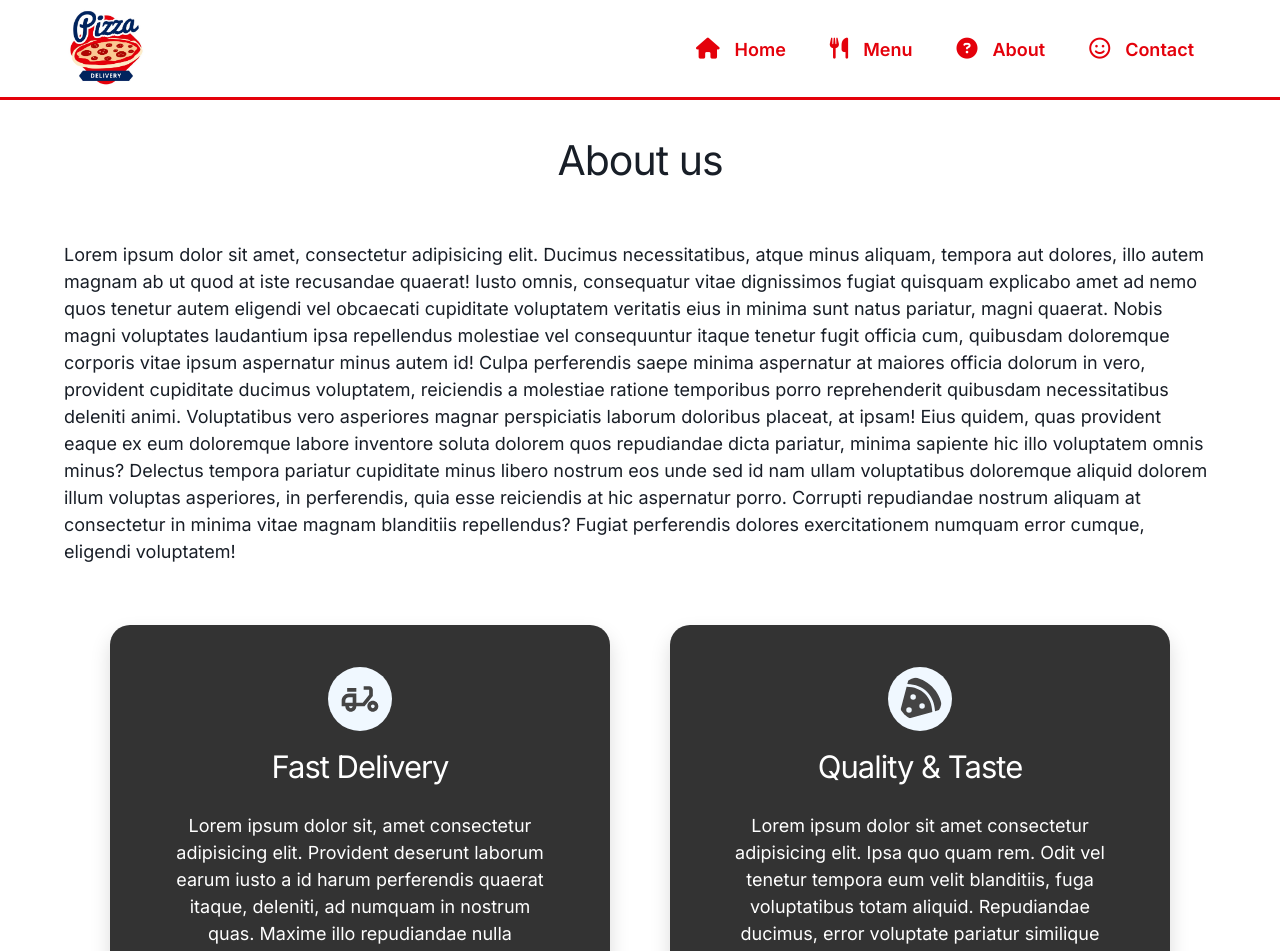
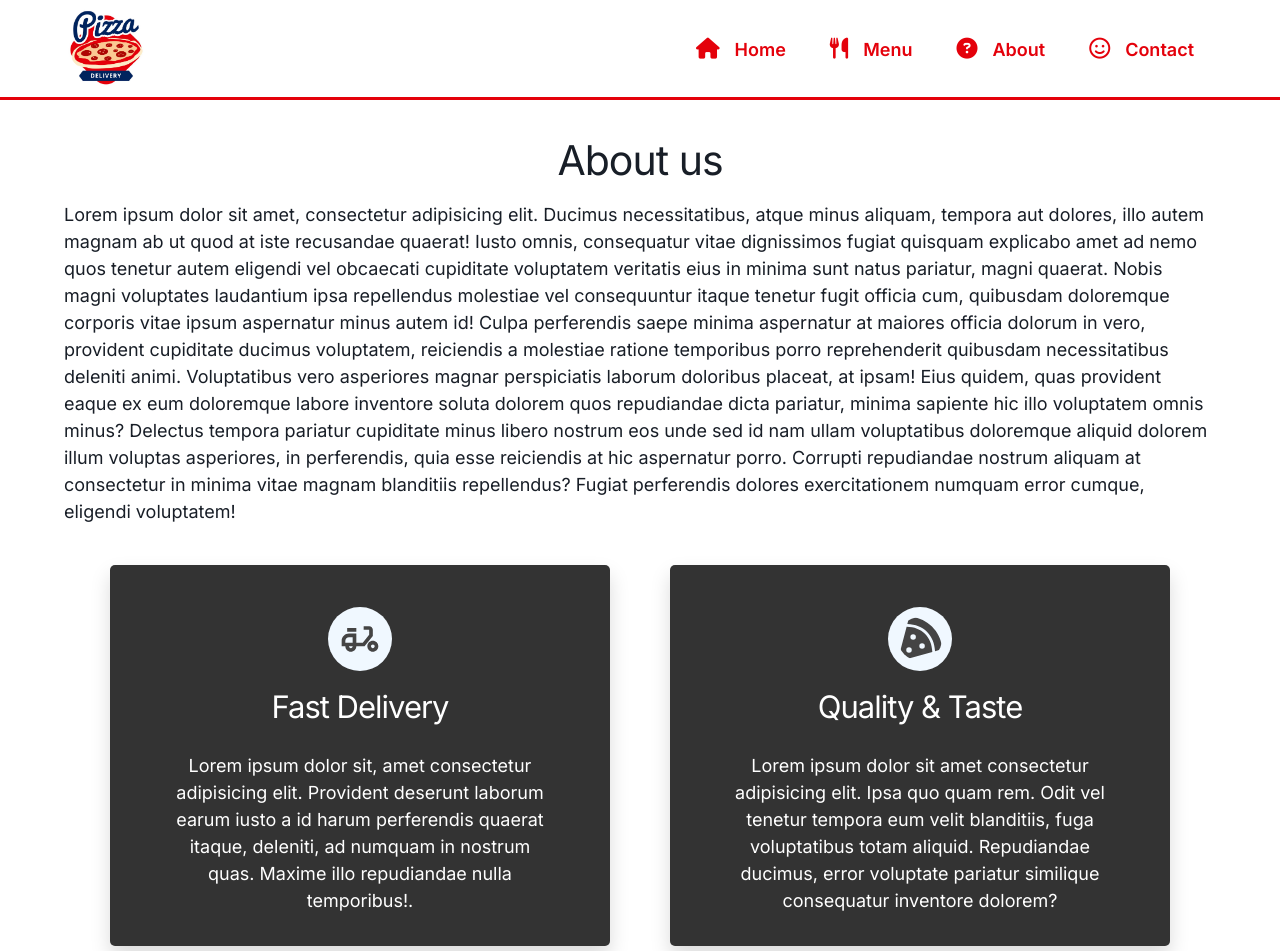
Before and after one commit to Mahyarnafisi/pizza, a React (Create React App) app: page /about in a window 1280 px wide. Shown: the top 951 px of the page. Built offline with nearby package versions, Linux system fonts and the light colour scheme; a web font is replaced by a local one.

Commit message:
added contact page background webp

```diff
--- a/src/pages/Contact.jsx
+++ b/src/pages/Contact.jsx
@@ -1,13 +1,7 @@
 import React from "react";
 import "../styles/contact.css";
 function Contact() {
-  return (
-    <div className="contact">
-      <div className="container">
-        <h1>Contact page</h1>
-      </div>
-    </div>
-  );
+  return <div className="contact">contact</div>;
 }
 
 export default Contact;
--- a/src/styles/about.css
+++ b/src/styles/about.css
@@ -16,12 +16,12 @@
 .about__header__title {
   font-size: 4.1rem;
   text-align: center;
-  margin-bottom: 4rem;
+  /* margin-bottom: 4rem; */
   font-weight: 400;
 }
 .about__header__text {
   font-size: 1.8rem;
-  padding: 2rem 0;
+  margin: 2rem 0;
 }
 
 .about__body {
@@ -46,7 +46,7 @@
   flex-direction: column;
   padding: 2rem;
   /* gap: 2rem; */
-  border-radius: 2rem;
+  border-radius: 0.5rem;
   box-shadow: 0 1rem 2rem #00000025;
   max-width: 50rem;
   min-width: 40rem;
```
Also changed, not shown: src/assets/contactbg.webp (added).
